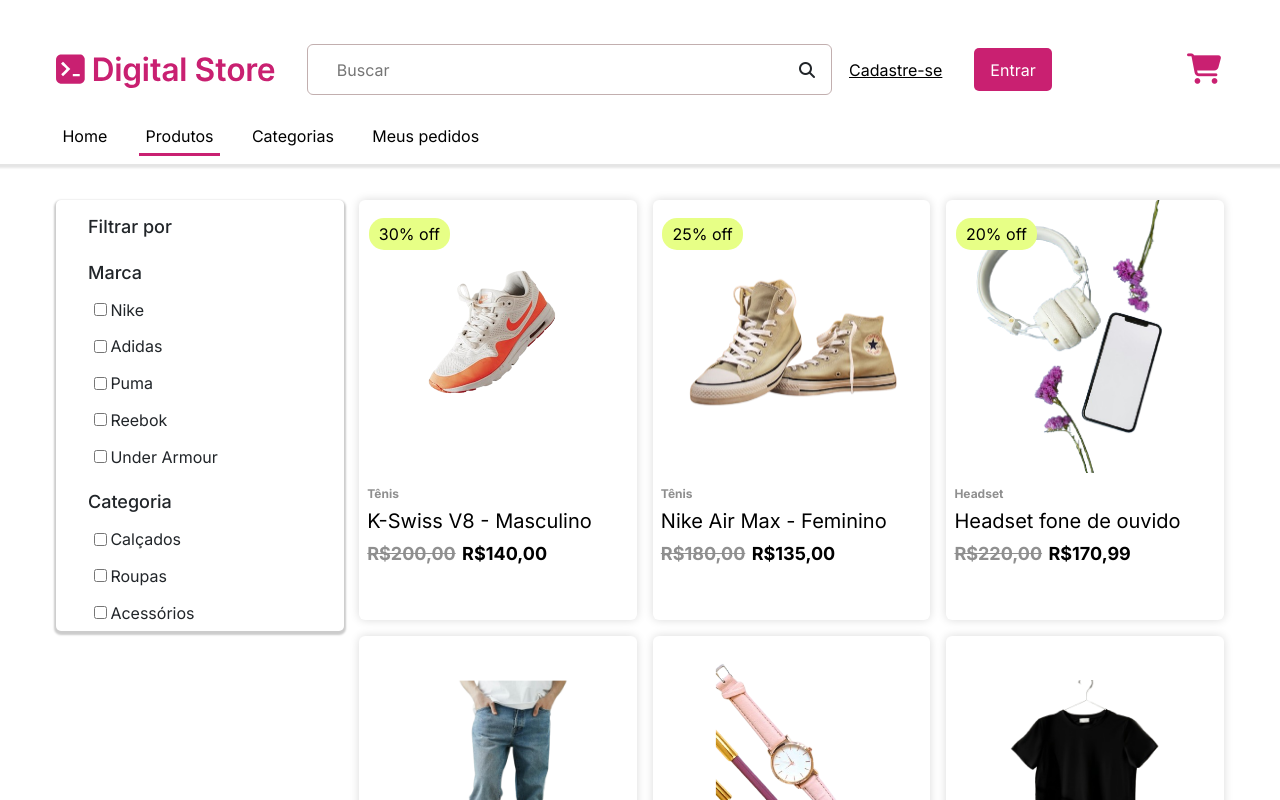
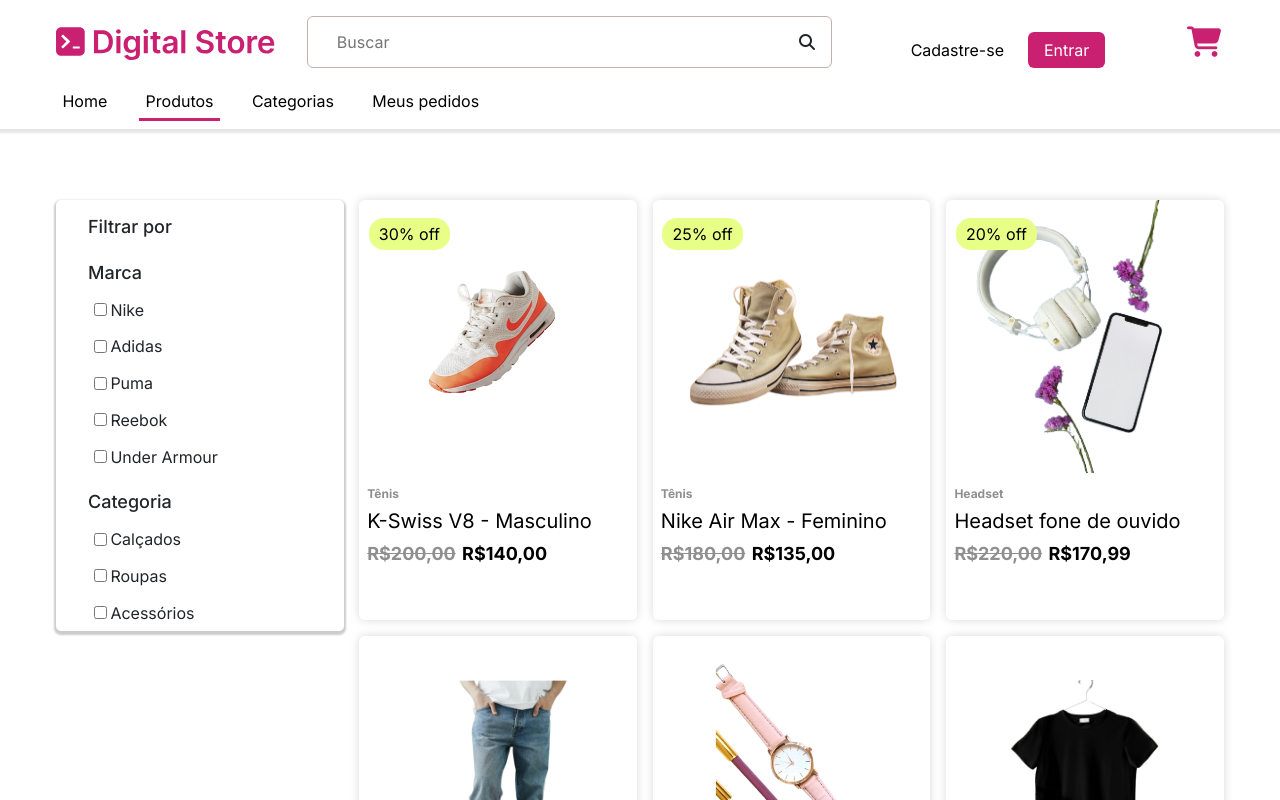
Before and after one commit to carlospph/rotas, a React (Vite) app: page /produtos in a window 1280 px wide. Shown: the top 800 px of the page. Built offline with nearby package versions, Linux system fonts and the light colour scheme.

Commit message:
finalizando a home, filter e a responsividade das páginas. Vamos para a página detalhes do produto.

```diff
--- a/src/components/actionUser/ActionUser.jsx
+++ b/src/components/actionUser/ActionUser.jsx
@@ -1,11 +1,51 @@
 import { Link } from "react-router-dom";
-import styles from "./ActionUser.module.css";
+
+import styled from "styled-components";
+
+const Container = styled.div`
+	display:flex;
+	align-itens:center;
+	justify-content: center;
+
+	& ul {
+		display: flex;
+		align-items:center;
+		gap:1.5em;
+		padding:0;
+		margin:0;
+		list-style:none;
+		border-top:2px solid gray;
+		margin-top: 6rem;
+		margin-bottom: 1rem;
+		border-top:2px solid gray;
+		padding: 1rem 0 0 0;
+
+			@media (min-width:769px){
+				border:0;
+				margin:0;
+			}
+	}
+
+	&  li:last-child a{
+		margin:0;
+		padding: .5rem 1rem;
+		border-radius:6px;
+		background: var(--primary);
+		color: white;
+	}
+`;
 
 export const ActionUser = () => {
-	return(
-		<div className={styles.dflex}>
-			 <Link to="/NewUser" className={styles.link}> Cadastre-se</Link>
-			 <Link to="/Login" className={styles.btn}> Entrar </Link>
-		</div>
+	return (
+		<Container>
+			<ul>
+				<li>
+					<Link to="/NewUser"> Cadastre-se</Link>
+				</li>
+				<li>
+					<Link to="/Login"> Entrar </Link>
+				</li>
+			</ul>
+		</Container>
 	)
 }
--- a/src/components/header/DesktopMenu.jsx
+++ b/src/components/header/DesktopMenu.jsx
@@ -1,9 +1,17 @@
 import { NavLink } from "react-router-dom"
 import './Header.css';
+
+import styled from 'styled-components';
+
+const Container = styled.div`
+    margin-top: 1.3em;
+    width: 100%;
+`;
 
 export const DesktopMenu = () => {
 
     return (
+        <Container>
         <ul className="desktop-menu">
             <li>
                 <NavLink className="link" to="/">Home</NavLink>
@@ -18,5 +26,6 @@ export const DesktopMenu = () => {
                 <NavLink className="link" to="/MeusPedidos">Meus pedidos</NavLink>
             </li>
         </ul>
+        </Container>
     )
   }
--- a/src/components/header/Header.css
+++ b/src/components/header/Header.css
@@ -167,13 +167,6 @@ a.active {
 		display: none;
 	}
 
-	.menu {
-		padding: 0 1rem;
-		margin: 0;
-		display: flex;
-		flex-direction: column;
-		gap: .8rem;
-	}
 
 	.field-computer {
 		display: none;
--- a/src/pages/Produtos.jsx
+++ b/src/pages/Produtos.jsx
@@ -1,21 +1,12 @@
-import { Card } from "../components/card/Card"
 import { Filter } from "./Filter"
 import Layout from "./Layout";
-
-
 
 export const Produtos = () => {
 
   return (
 
     <Layout>
-
-      <Filter/>
-
-
-      {/* <Card /> */}
-
-
+      <Filter />
     </Layout>
   )
 }
```
Lines whose indentation alone changed are shown as unchanged.
